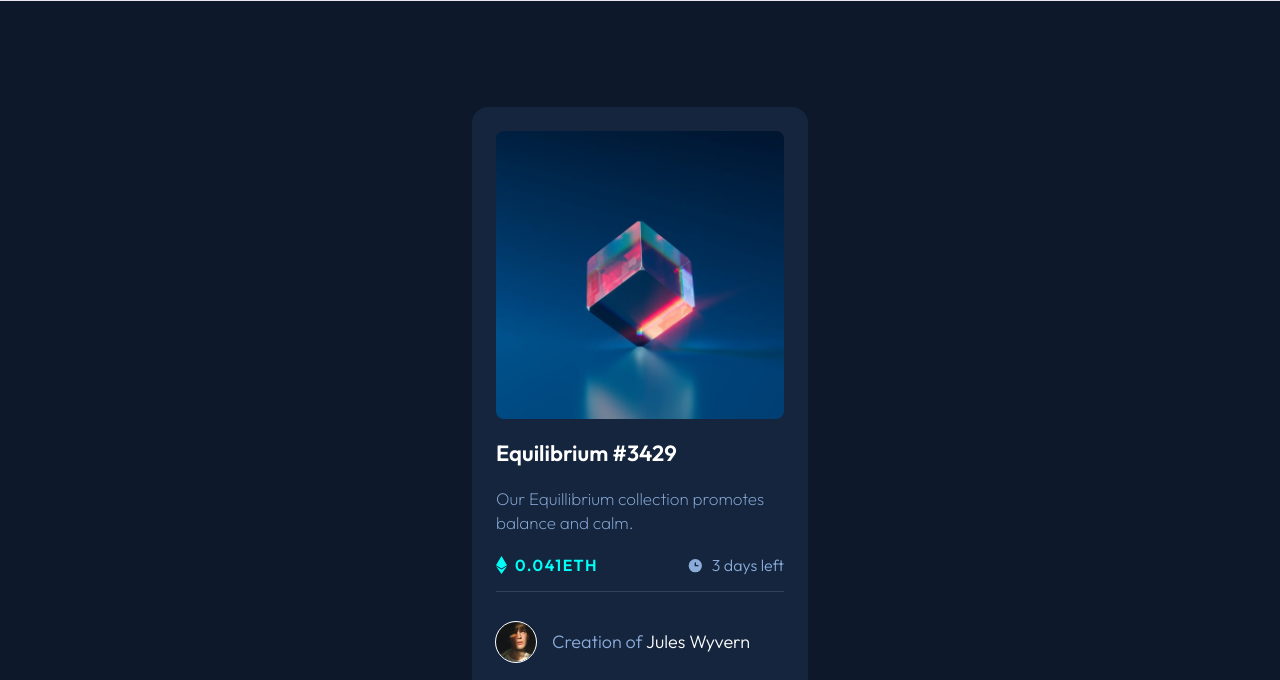
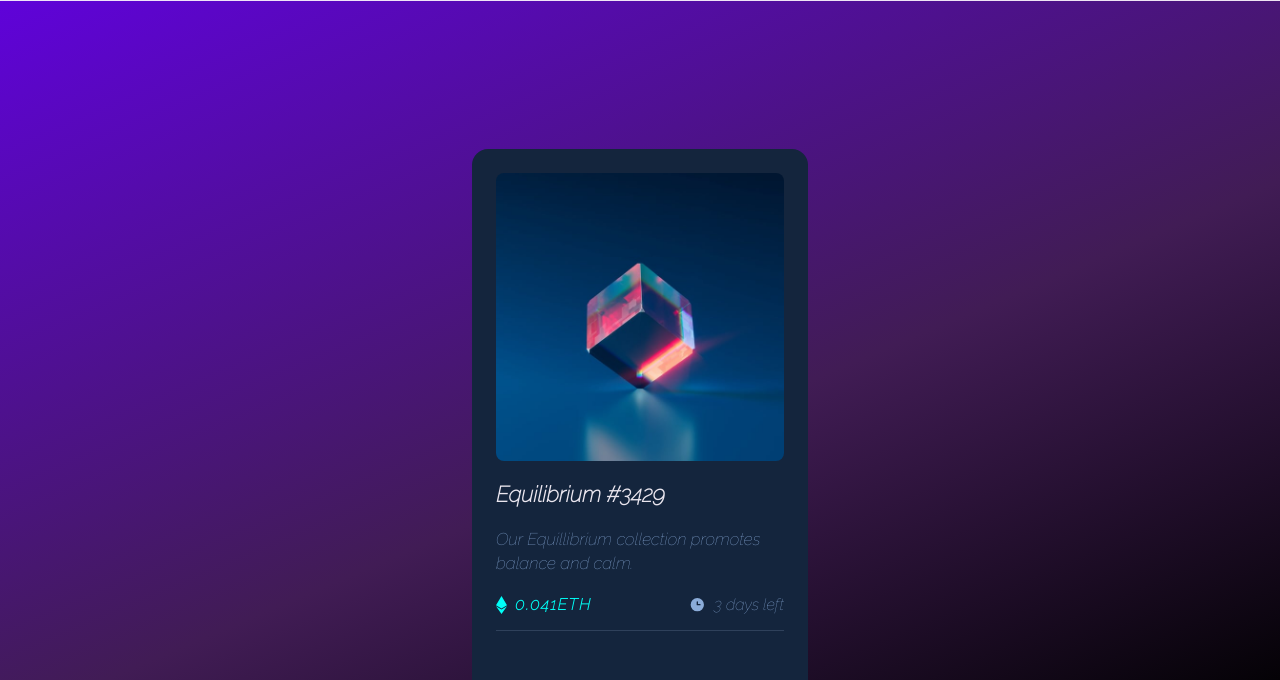
Before and after one commit to andrewwebbdeveloper/frontend-mentor-challenges, a website built with Parcel: page src/challenges/nft-preview-card-component/index.html in a window 1280 px wide. Shown: the part 68-748 px from the top of the page. Built offline with nearby package versions, Linux system fonts and the light colour scheme.

Commit message:
setup list on homepage for viewing challenges

```diff
--- a/src/challenges/nft-preview-card-component/index.html
+++ b/src/challenges/nft-preview-card-component/index.html
@@ -6,6 +6,7 @@
     <meta http-equiv="X-UA-Compatible" content="IE=edge" />
     <meta name="viewport" content="width=device-width, initial-scale=1.0" />
     <link rel="stylesheet" href="../../styles/styles.css" />
+    <link rel="stylesheet" href="../../styles/reset.css" />
     <link rel="stylesheet" href="./sytles.css" />
     <title>NFT Preview Card Component</title>
   </head>
--- a/src/challenges/nft-preview-card-component/sytles.css
+++ b/src/challenges/nft-preview-card-component/sytles.css
@@ -11,15 +11,6 @@
   --white-color: hsl(0, 0%, 100%);
 }
 
-h1,
-h2,
-h3,
-h4,
-h5,
-h6 {
-  margin: 0;
-  font-size: inherit;
-}
 body {
   background-color: var(--main-bg-color);
 }
--- a/src/partials/head-links.html
+++ b/src/partials/head-links.html
@@ -4,3 +4,5 @@
   href="https://fonts.googleapis.com/css2?family=Raleway:ital,wght@1,100&display=swap"
   rel="stylesheet"
 />
+
+<link rel="stylesheet" href="/src/styles/reset.css" />
--- a/src/partials/header.html
+++ b/src/partials/header.html
@@ -1,5 +1,5 @@
 <nav class="navbar">
-  <h2>
+  <h1>
     <a href="/src/page/home/index.html"> andrew does </a>
     <a
       href="https://www.frontendmentor.io/challenges?sort=difficulty|asc&types=free"
@@ -11,5 +11,5 @@
       />
     </a>
     <a href="/src/page/home/index.html"> challenges </a>
-  </h2>
+  </h1>
 </nav>
--- /dev/null
+++ b/src/styles/reset.css
@@ -0,0 +1,15 @@
+h1,
+h2,
+h3,
+h4,
+h5,
+h6 {
+  margin: 0;
+  font-size: inherit;
+}
+
+body {
+  background-repeat: initial;
+  background-attachment: fixed;
+  background-image: none;
+}
--- a/src/styles/styles.css
+++ b/src/styles/styles.css
@@ -1,7 +1,51 @@
-body {
-  margin: 0;
+@import url(https://fonts.googleapis.com/css2?family=Raleway:ital,wght@1,100&display=swap);
+
+:root {
+  --white: rgba(250, 244, 252, 0.934);
 }
 
+h1,
+h2,
+h3,
+h4,
+h5,
+h6 {
+  margin: 0;
+  font-size: inherit;
+}
+
+body {
+  height: 100%;
+  margin: 0;
+  background-repeat: no-repeat;
+  background-attachment: fixed;
+  background-image: linear-gradient(
+    157deg,
+    rgba(98, 0, 230, 1) 0%,
+    rgba(65, 28, 85, 1) 59%,
+    rgba(0, 0, 0, 1) 99%
+  );
+}
+
+main {
+  margin: 5rem;
+
+  color: var(--white);
+  font-size: 2rem;
+  font-family: "Raleway", sans-serif;
+}
+
+.challenge-list > li {
+  transition: 0.25s ease-in-out;
+}
+
+.challenge-list > li:hover {
+  color: turquoise;
+  text-decoration: underline;
+  transform: translateX(1rem);
+}
+
+/* Navbar styleing */
 a {
   color: inherit;
   text-decoration: none; /* no underline */
@@ -12,7 +56,7 @@ a {
   display: flex;
   padding: 1rem;
   font-size: 2rem;
-  background-color: rgba(250, 244, 252, 0.934);
+  background-color: var(--white);
   color: #333;
 }
 
```
Also changed, not shown: src/page/home/index.html (+9 -1 lines).
